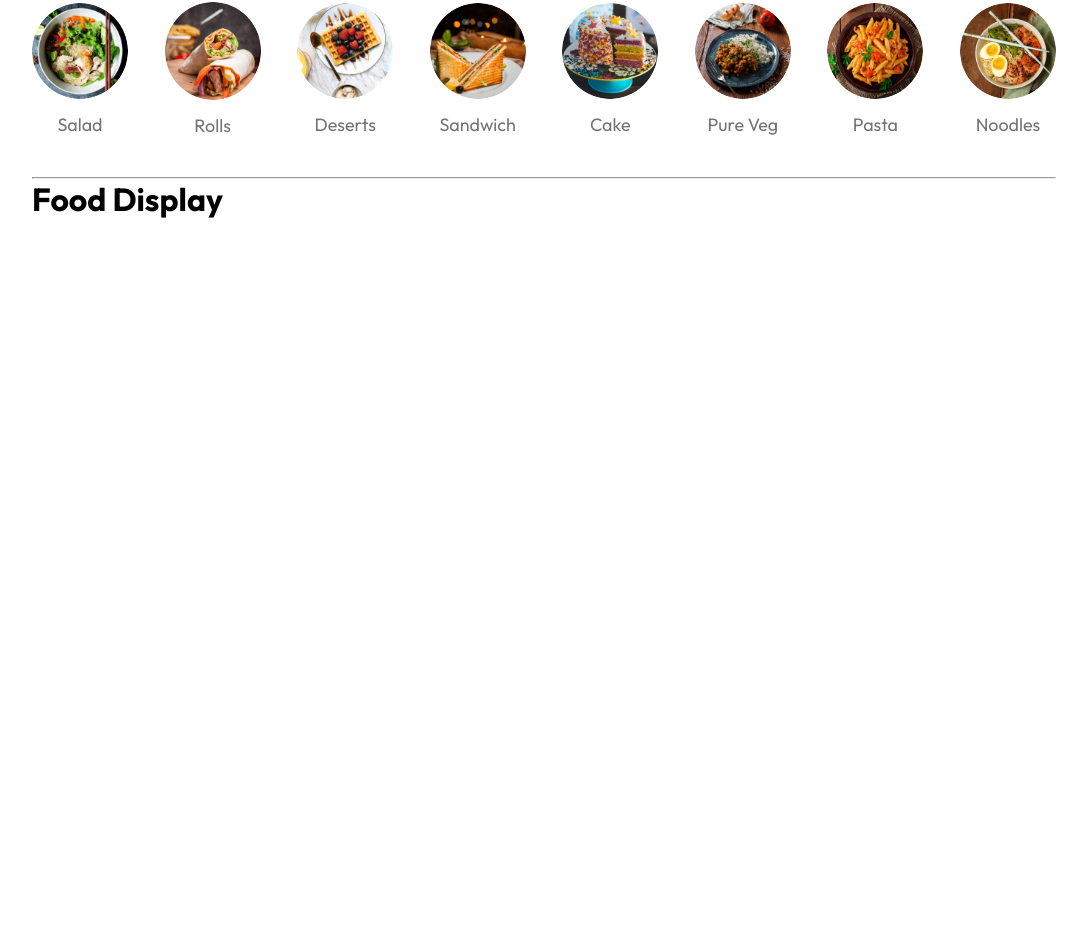
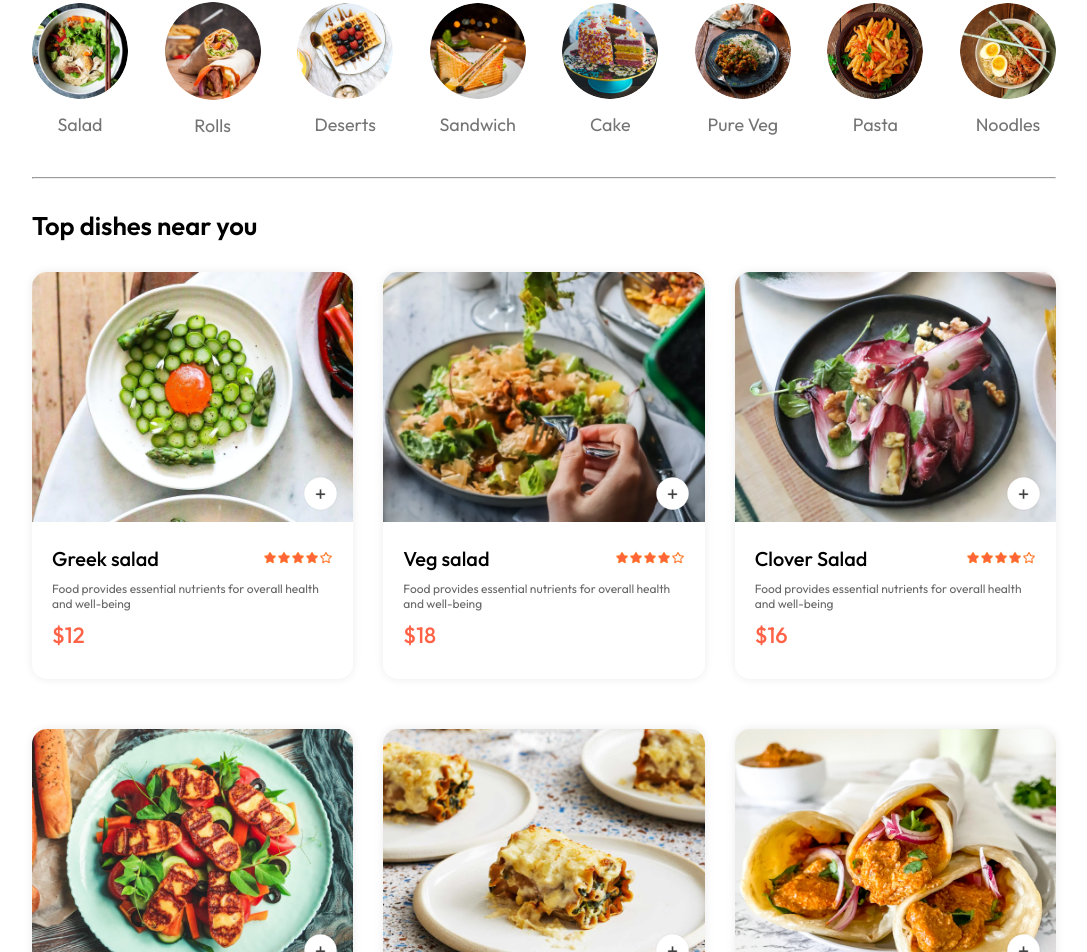
Before and after one commit to aliffashraff/Fullstack-MERN-Projects, a React (Vite) app in the folder Food-Delivery-Web-App/frontend/: page / in a window 1280 px wide. Shown: the part 735-1687 px from the top of the page, without its empty margins (96-1183 px from the left). Before the commit the page ends 954 px from the top, so only its background shows below. Built offline with nearby package versions, Linux system fonts and the light colour scheme.

Commit message:
create food display and food item components

```diff
--- a/Food-Delivery-Web-App/frontend/src/components/FoodDisplay/FoodDisplay.css
+++ b/Food-Delivery-Web-App/frontend/src/components/FoodDisplay/FoodDisplay.css
@@ -0,0 +1,17 @@
+.food-display {
+  margin-top: 30px;
+}
+
+.food-display h2 {
+  font-size: max(2vw, 24px);
+  font-weight: 600;
+}
+
+.food-display-list {
+  margin-top: 30px;
+  display: grid;
+  /* creates as many columns as possible that fit within the container, with each column will be at least 240px wide but can grow to take up more space (1fr) if available.*/
+  grid-template-columns: repeat(auto-fill, minmax(240px, 1fr));
+  /* 30px column gap and 50px row gap */
+  gap: 50px 30px;
+}
--- a/Food-Delivery-Web-App/frontend/src/components/FoodDisplay/FoodDisplay.jsx
+++ b/Food-Delivery-Web-App/frontend/src/components/FoodDisplay/FoodDisplay.jsx
@@ -1,14 +1,29 @@
 import { useContext } from 'react';
 import './FoodDisplay.css';
 import { StoreContext } from '../../context/StoreContext';
+import FoodItem from '../FoodItem/FoodItem';
 
-const FoodDisplay = () => {
+const FoodDisplay = ({ category }) => {
   // get the food_list array from StoreContext
   const { food_list } = useContext(StoreContext);
 
   return (
-    <div className="food-display" id='food-display'>
-      <h1>Food Display</h1>
+    <div className="food-display" id="food-display">
+      <h2>Top dishes near you</h2>
+      <div className="food-display-list">
+        {food_list.map((item, index) => (
+          // pass the props to FoodItem
+          // the structure of the food list will be done in FoodItem
+          <FoodItem
+            key={index}
+            id={item._id}
+            image={item.image}
+            price={item.price}
+            description={item.description}
+            name={item.name}
+          />
+        ))}
+      </div>
     </div>
   );
 };
--- /dev/null
+++ b/Food-Delivery-Web-App/frontend/src/components/FoodItem/FoodItem.css
@@ -0,0 +1,79 @@
+.food-item {
+  width: 100%;
+  margin: auto;
+  border-radius: 15px;
+  box-shadow: 0px 0px 10px #00000015;
+  transition: 0.3s;
+  /* will se the fade when page reloaded */
+  animation: fadeIn 1s;
+}
+
+.food-item-image {
+  width: 100%;
+  /* from top left to bottom left */
+  border-radius: 15px 15px 0px 0px;
+}
+
+.food-item-info {
+  padding: 20px;
+}
+
+.food-item-name-rating {
+  display: flex;
+  justify-content: space-between;
+  align-items: center;
+  margin-bottom: 10px;
+}
+
+.food-item-name-rating p {
+  font-size: 20px;
+  font-weight: 500;
+}
+
+.food-item-name-rating img {
+  width: 70px;
+}
+
+.food-item-desc {
+  margin-bottom: 10px;
+  color: #676767;
+  font-size: 12px;
+}
+
+.food-item-price {
+  margin-bottom: 10px;
+  color: tomato;
+  font-size: 22px;
+  font-weight: 500;
+}
+
+.food-item-img-container {
+  position: relative;
+}
+
+.food-item-img-container .add-food-item {
+  width: 35px;
+  position: absolute;
+  bottom: 15px;
+  right: 15px;
+  cursor: pointer;
+  border-radius: 50%;
+}
+
+.food-item-img-container .food-item-counter {
+  position: absolute;
+  bottom: 15px;
+  right: 15px;
+  display: flex;
+  align-items: center;
+  gap: 10px;
+  padding: 6px;
+  border-radius: 50px;
+  background-color: white;
+}
+
+.food-item-img-container .food-item-counter img {
+  cursor: pointer;
+  width: 30px;
+  border-radius: 50%;
+}
--- /dev/null
+++ b/Food-Delivery-Web-App/frontend/src/components/FoodItem/FoodItem.jsx
@@ -0,0 +1,48 @@
+import { useState } from 'react';
+import { assets } from '../../assets/assets';
+import './FoodItem.css';
+
+// create the structure of the food items from the props
+const FoodItem = ({ id, name, price, description, image }) => {
+  const [itemCount, setItemCount] = useState(0);
+
+  return (
+    <div className="food-item">
+      <div className="food-item-img-container">
+        <img className="food-item-image" src={image} alt="" />
+        {itemCount ? (
+          <div className="food-item-counter">
+            <img
+              src={assets.remove_icon_red}
+              alt=""
+              onClick={() => setItemCount((currentCount) => currentCount - 1)}
+            />
+            <p>{itemCount}</p>
+            <img
+              src={assets.add_icon_green}
+              alt=""
+              onClick={() => setItemCount((currentCount) => currentCount + 1)}
+            />
+          </div>
+        ) : (
+          <img
+            className="add-food-item"
+            src={assets.add_icon_white}
+            onClick={() => setItemCount((currentCount) => currentCount + 1)}
+          />
+        )}
+      </div>
+      <div className="food-item-info">
+        <div className="food-item-name-rating">
+          <p>{name}</p>
+          {/* rating stars img */}
+          <img src={assets.rating_starts} alt="" />
+        </div>
+        <p className="food-item-desc">{description}</p>
+        <p className="food-item-price">${price}</p>
+      </div>
+    </div>
+  );
+};
+
+export default FoodItem;
--- a/Food-Delivery-Web-App/frontend/src/pages/Home/Home.jsx
+++ b/Food-Delivery-Web-App/frontend/src/pages/Home/Home.jsx
@@ -11,7 +11,7 @@
     <div className="home-page">
       <Header />
       <ExploreMenu category={category} setCategory={setCategory} />
-      <FoodDisplay />
+      <FoodDisplay category={category} />
     </div>
   );
 };
```
Also changed, not shown: 1 other file (tests, documents, lock files or other folders).
